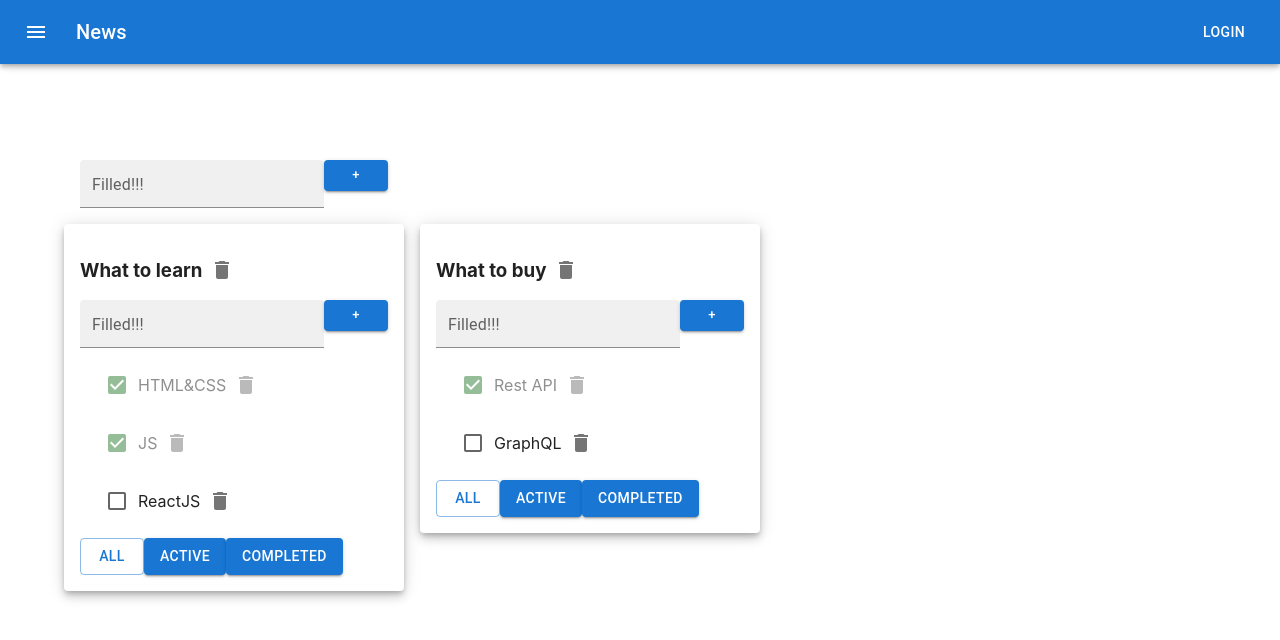
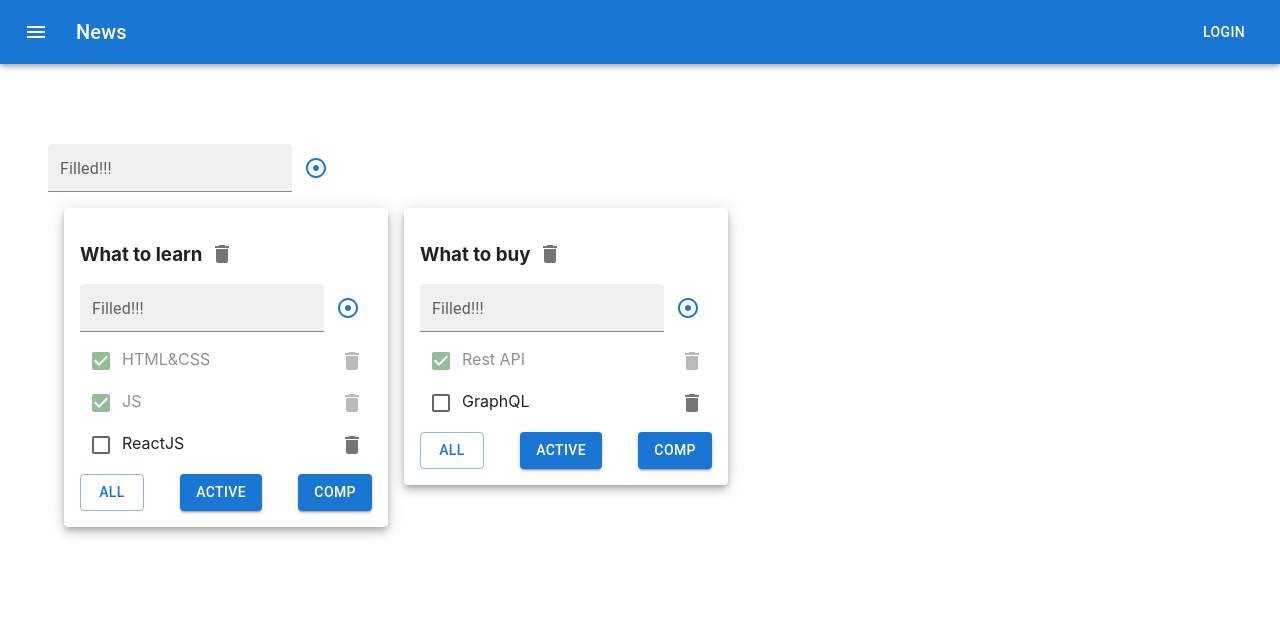
Before and after one commit to pdxserg/6-todolist, a React (Create React App) app: page / in a window 1280 px wide. Shown: the top 640 px of the page. Built offline with nearby package versions, Linux system fonts and the light colour scheme.

Commit message:
iconButton

```diff
--- a/src/AddItemForm.tsx
+++ b/src/AddItemForm.tsx
@@ -3,6 +3,8 @@ import * as React from 'react';
 import TextField from '@mui/material/TextField';
 import {ChangeEvent, KeyboardEvent, useState} from "react";
 import Button from '@mui/material/Button';
+import IconButton from '@mui/material/IconButton';
+import AdjustIcon from '@mui/icons-material/Adjust';
 
 
 type Props = {
@@ -51,11 +53,15 @@ export const AddItemForm = ({addItem}: Props) => {
 			{/*	onKeyUp={addTaskOnKeyUpHandler}*/}
 			{/*/>*/}
 			{/*<Button title={'+'} onClick={addItemHandler}/>*/}
-			<Button
-				size={"small"}
+
+			<IconButton
+				size={"large"}
+				color={"primary"}
 				// style={buttonStyle}
-				variant="contained"
-				onClick={addItemHandler}>+</Button>
+				//variant="contained"
+				onClick={addItemHandler}>
+				<AdjustIcon/>
+				</IconButton>
 			{error && <div className={'error-message'}>{error}</div>}
 		</div>
 	);
--- a/src/App.tsx
+++ b/src/App.tsx
@@ -134,7 +134,7 @@ function App() {
 			</Box>
 
 			<Container fixed>
-				<Grid container spacing={2} sx={{ m: 2}}>
+				<Grid container spacing={2} sx={{ mb: 2}}>
 
 					<AddItemForm addItem={addTodolist}/>
 				</Grid><Grid container spacing={2}>
--- a/src/Todolist.tsx
+++ b/src/Todolist.tsx
@@ -8,6 +8,7 @@ import DeleteIcon from '@mui/icons-material/Delete';
 import Button from '@mui/material/Button';
 import List from '@mui/material/List';
 import ListItem from '@mui/material/ListItem';
+import Box from "@mui/material/Box";
 
 
 type PropsType = {
@@ -94,15 +95,20 @@ export const Todolist = (props: PropsType) => {
 							// 	upDatetask(todolistId, task.id, newTitle)
 							// }
 
-							return <ListItem key={task.id} className={task.isDone ? 'is-done' : ''}>
+							return <ListItem key={task.id}
+							                 className={task.isDone ? 'is-done' : ''}
+							                 sx={{p:0, justifyContent:"space-between"}}
+							>
+								<div>
 									<Checkbox defaultChecked color="success"
 									          checked={task.isDone} onChange={changeTaskStatusHandler}
 									/>
-								{/*<input type="checkbox" checked={task.isDone} onChange={changeTaskStatusHandler}/>*/}
-								{/*<span>{task.title}</span>*/}
+
 									<EdittableSpan addNewTitle={(newTitle) => upDatetaskhandler(task.id, newTitle)}
 									               oldTytle={task.title} onchange={(newValue: string) => {
 									}}/>
+								</div>
+
 								{/*<Button onClick={removeTaskHandler} title={'x'}/>*/}
 								<IconButton aria-label="delete" onClick={removeTaskHandler}>
 									<DeleteIcon/>
@@ -111,7 +117,7 @@ export const Todolist = (props: PropsType) => {
 						})}
 					</List>
 			}
-			<div>
+			<Box sx={{display: "flex", justifyContent: "space-between"}}>
 				<Button onClick={() => changeFilterTasksHandler('all')}
 				        variant={filter === 'all' ? 'outlined' : 'contained'}>
 					All</Button>
@@ -120,7 +126,7 @@ export const Todolist = (props: PropsType) => {
 					Active</Button>
 				<Button onClick={() => changeFilterTasksHandler('completed')}
 				        variant={filter === 'completed' ? 'outlined' : 'contained'}>
-					Completed</Button>
+					Comp</Button>
 
 				{/*<Button className={filter === 'all' ? 'active-filter' : ''} title={'All'}*/}
 				{/*        onClick={() => changeFilterTasksHandler('all')}/>*/}
@@ -128,7 +134,7 @@ export const Todolist = (props: PropsType) => {
 				{/*        onClick={() => changeFilterTasksHandler('active')}/>*/}
 				{/*<Button className={filter === 'completed' ? 'active-filter' : ''} title={'Completed'}*/}
 				{/*        onClick={() => changeFilterTasksHandler('completed')}/>*/}
-			</div>
+			</Box>
 		</div>
 	)
 }
```
Lines whose indentation alone changed are shown as unchanged.
